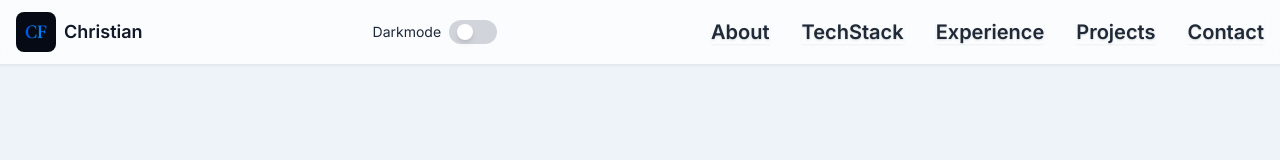
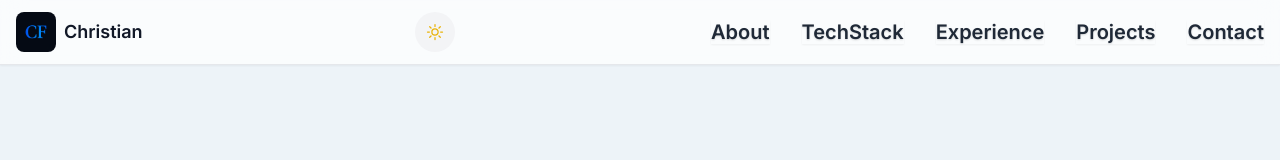
Before and after one commit to EmpyreanMist/portfolio, a Next.js app: page / in a window 1280 px wide. Shown: the top 160 px of the page. Built offline with nearby package versions, Linux system fonts and the light colour scheme.

Commit message:
Replace Darkmode with icons

```diff
--- a/src/app/components/Navbar.jsx
+++ b/src/app/components/Navbar.jsx
@@ -6,6 +6,7 @@ import { Bars3Icon, XMarkIcon } from "@heroicons/react/24/solid";
 import MenuOverlay from "./MenuOverlay";
 import Image from "next/image";
 import useTheme from "../hooks/useTheme";
+import { SunIcon, MoonIcon } from "@heroicons/react/24/outline";
 
 const navLinks = [
   { title: "About", path: "#about" },
@@ -36,21 +37,22 @@ const Navbar = () => {
         </Link>
 
         <div className="flex items-center space-x-2 ml-4">
-          <span className="text-gray-800 dark:text-white text-sm">
-            Darkmode
-          </span>
           <button
             onClick={toggleTheme}
-            className={`w-12 h-6 flex items-center rounded-full p-1 transition-colors duration-300 ${
-              theme === "dark" ? "bg-blue-600" : "bg-gray-300"
-            }`}
-            aria-label="Toggle dark mode"
+            aria-label="Toggle theme"
+            className="
+    flex items-center justify-center
+    w-10 h-10 rounded-full
+    bg-gray-100 hover:bg-gray-200
+    dark:bg-white/10 dark:hover:bg-white/20
+    transition-colors
+  "
           >
-            <div
-              className={`w-4 h-4 bg-white rounded-full shadow-md transform transition-transform duration-300 ${
-                theme === "dark" ? "translate-x-6" : "translate-x-1"
-              }`}
-            />
+            {theme === "dark" ? (
+              <MoonIcon className="h-5 w-5 text-blue-400" />
+            ) : (
+              <SunIcon className="h-5 w-5 text-yellow-500" />
+            )}
           </button>
         </div>
 
```
